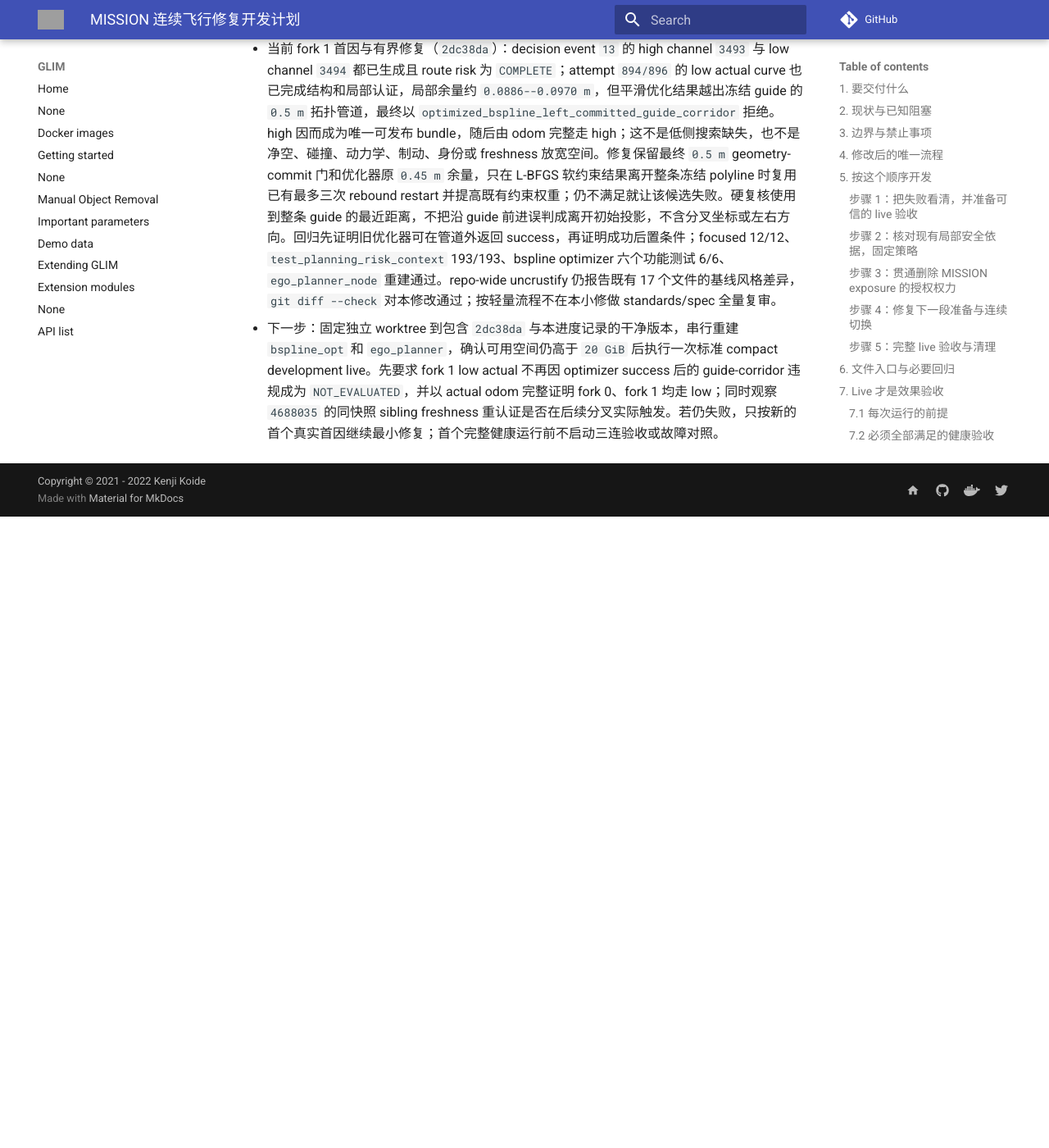
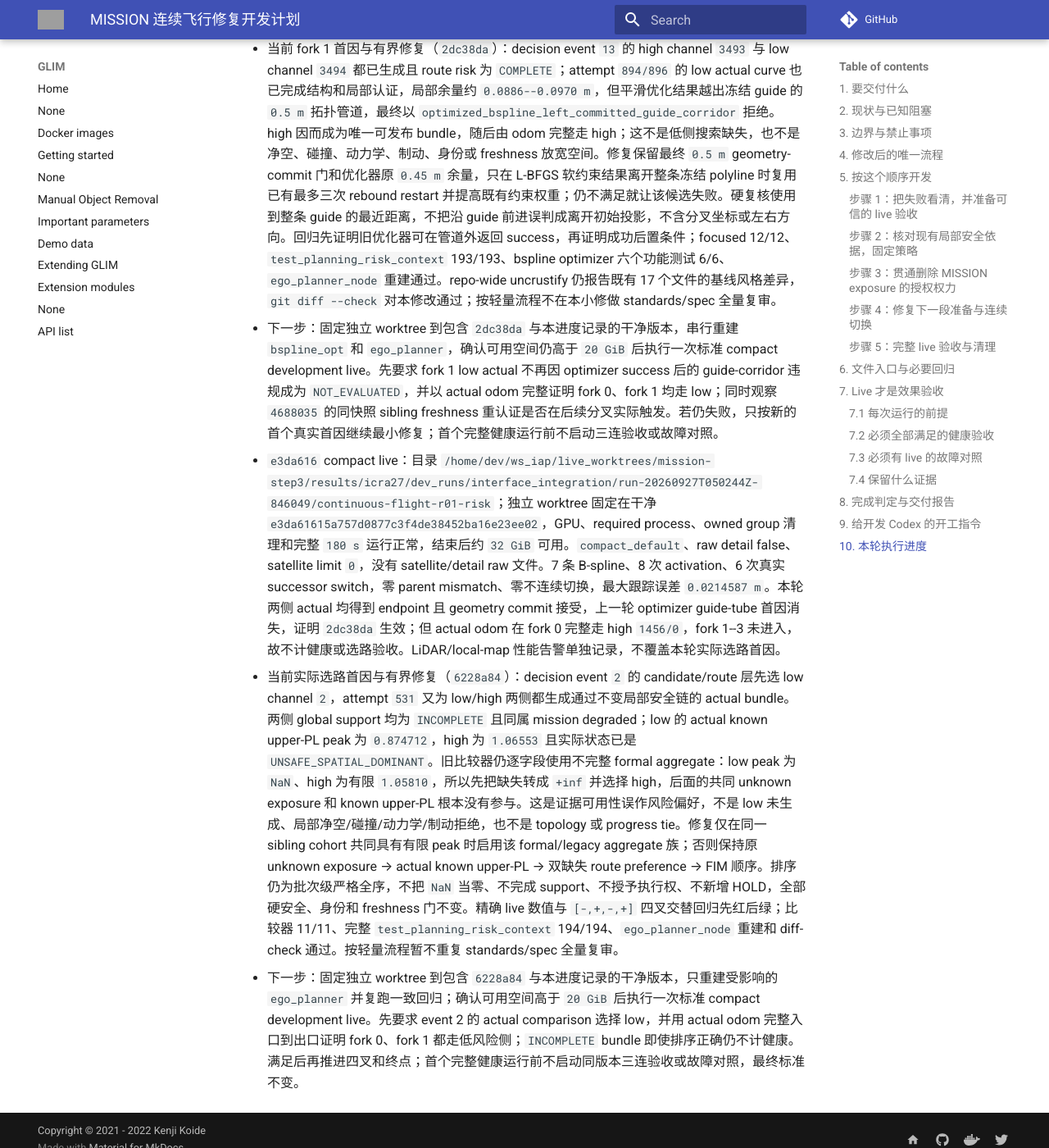
Before and after one commit to Printeger/iap, an MkDocs documentation site: the page built from docs/icra27/MISSION_CONTINUOUS_FLIGHT_IMPLEMENTATION_PLAN.md, in a window 1280 px wide and 1400 px high, scrolled down 49888 px. Shown: the whole window at 82% size. Built offline with MkDocs 1.6.1 and Material for MkDocs 9.7.7, drawn with Linux system fonts in a browser that asks for light colours; nearby versions of some CDN libraries; comment, search, counter and statistics services are not loaded; before the commit the page ends 50518 px from its top, so only the background shows below that; grey boxes are pictures that could not be loaded.

Commit message:
docs(plan): record common actual risk cause

```diff
--- a/docs/icra27/MISSION_CONTINUOUS_FLIGHT_IMPLEMENTATION_PLAN.md
+++ b/docs/icra27/MISSION_CONTINUOUS_FLIGHT_IMPLEMENTATION_PLAN.md
@@ -430,3 +430,6 @@ symlink、非 tracked 且无进程占用后才能按精确路径删除。遵守
 - `59cc486` compact live：目录 `/home/dev/ws_iap/live_worktrees/mission-step3/results/icra27/dev_runs/interface_integration/run-20260927T043611Z-773584/continuous-flight-r01-risk`；独立 worktree 固定在干净 `59cc486c2a310d9b778575d5526ec3a0a3d6c8f4`，GPU、required process、owned group 清理和完整 `180 s` 运行正常，结束后约 `33 GiB` 可用。`compact_default`、`gnss_risk_detail_rows=0`，没有 satellite/detail raw 文件。12 次 activation、10 次真实 successor switch，零 parent mismatch、零命令拒绝、零不连续切换，最大跟踪误差 `0.0373976 m`。actual odom 在 fork 0 只有未完成 low 片段 `268/0`，fork 1 则完整走 high `0/1062`，fork 2--3 未进入，故本轮没有证明上一 freshness 假设，也不计健康或选路验收。LiDAR/local-map 性能告警单独记录，不覆盖本轮 actual 选路首因。
 - 当前 fork 1 首因与有界修复（`2dc38da`）：decision event `13` 的 high channel `3493` 与 low channel `3494` 都已生成且 route risk 为 `COMPLETE`；attempt `894/896` 的 low actual curve 也已完成结构和局部认证，局部余量约 `0.0886--0.0970 m`，但平滑优化结果越出冻结 guide 的 `0.5 m` 拓扑管道，最终以 `optimized_bspline_left_committed_guide_corridor` 拒绝。high 因而成为唯一可发布 bundle，随后由 odom 完整走 high；这不是低侧搜索缺失，也不是净空、碰撞、动力学、制动、身份或 freshness 放宽空间。修复保留最终 `0.5 m` geometry-commit 门和优化器原 `0.45 m` 余量，只在 L-BFGS 软约束结果离开整条冻结 polyline 时复用已有最多三次 rebound restart 并提高既有约束权重；仍不满足就让该候选失败。硬复核使用到整条 guide 的最近距离，不把沿 guide 前进误判成离开初始投影，不含分叉坐标或左右方向。回归先证明旧优化器可在管道外返回 success，再证明成功后置条件；focused 12/12、`test_planning_risk_context` 193/193、bspline optimizer 六个功能测试 6/6、`ego_planner_node` 重建通过。repo-wide uncrustify 仍报告既有 17 个文件的基线风格差异，`git diff --check` 对本修改通过；按轻量流程不在本小修做 standards/spec 全量复审。
 - 下一步：固定独立 worktree 到包含 `2dc38da` 与本进度记录的干净版本，串行重建 `bspline_opt` 和 `ego_planner`，确认可用空间仍高于 `20 GiB` 后执行一次标准 compact development live。先要求 fork 1 low actual 不再因 optimizer success 后的 guide-corridor 违规成为 `NOT_EVALUATED`，并以 actual odom 完整证明 fork 0、fork 1 均走 low；同时观察 `4688035` 的同快照 sibling freshness 重认证是否在后续分叉实际触发。若仍失败，只按新的首个真实首因继续最小修复；首个完整健康运行前不启动三连验收或故障对照。
+- `e3da616` compact live：目录 `/home/dev/ws_iap/live_worktrees/mission-step3/results/icra27/dev_runs/interface_integration/run-20260927T050244Z-846049/continuous-flight-r01-risk`；独立 worktree 固定在干净 `e3da61615a757d0877c3f4de38452ba16e23ee02`，GPU、required process、owned group 清理和完整 `180 s` 运行正常，结束后约 `32 GiB` 可用。`compact_default`、raw detail false、satellite limit `0`，没有 satellite/detail raw 文件。7 条 B-spline、8 次 activation、6 次真实 successor switch，零 parent mismatch、零不连续切换，最大跟踪误差 `0.0214587 m`。本轮两侧 actual 均得到 endpoint 且 geometry commit 接受，上一轮 optimizer guide-tube 首因消失，证明 `2dc38da` 生效；但 actual odom 在 fork 0 完整走 high `1456/0`，fork 1--3 未进入，故不计健康或选路验收。LiDAR/local-map 性能告警单独记录，不覆盖本轮实际选路首因。
+- 当前实际选路首因与有界修复（`6228a84`）：decision event `2` 的 candidate/route 层先选 low channel `2`，attempt `531` 又为 low/high 两侧都生成通过不变局部安全链的 actual bundle。两侧 global support 均为 `INCOMPLETE` 且同属 mission degraded；low 的 actual known upper-PL peak 为 `0.874712`，high 为 `1.06553` 且实际状态已是 `UNSAFE_SPATIAL_DOMINANT`。旧比较器仍逐字段使用不完整 formal aggregate：low peak 为 `NaN`、high 为有限 `1.05810`，所以先把缺失转成 `+inf` 并选择 high，后面的共同 unknown exposure 和 known upper-PL 根本没有参与。这是证据可用性误作风险偏好，不是 low 未生成、局部净空/碰撞/动力学/制动拒绝，也不是 topology 或 progress tie。修复仅在同一 sibling cohort 共同具有有限 peak 时启用该 formal/legacy aggregate 族；否则保持原 unknown exposure → actual known upper-PL → 双缺失 route preference → FIM 顺序。排序仍为批次级严格全序，不把 `NaN` 当零、不完成 support、不授予执行权、不新增 HOLD，全部硬安全、身份和 freshness 门不变。精确 live 数值与 `[-,+,-,+]` 四叉交替回归先红后绿；比较器 11/11、完整 `test_planning_risk_context` 194/194、`ego_planner_node` 重建和 diff-check 通过。按轻量流程暂不重复 standards/spec 全量复审。
+- 下一步：固定独立 worktree 到包含 `6228a84` 与本进度记录的干净版本，只重建受影响的 `ego_planner` 并复跑一致回归；确认可用空间高于 `20 GiB` 后执行一次标准 compact development live。先要求 event 2 的 actual comparison 选择 low，并用 actual odom 完整入口到出口证明 fork 0、fork 1 都走低风险侧；`INCOMPLETE` bundle 即使排序正确仍不计健康。满足后再推进四叉和终点；首个完整健康运行前不启动同版本三连验收或故障对照，最终标准不变。
```
